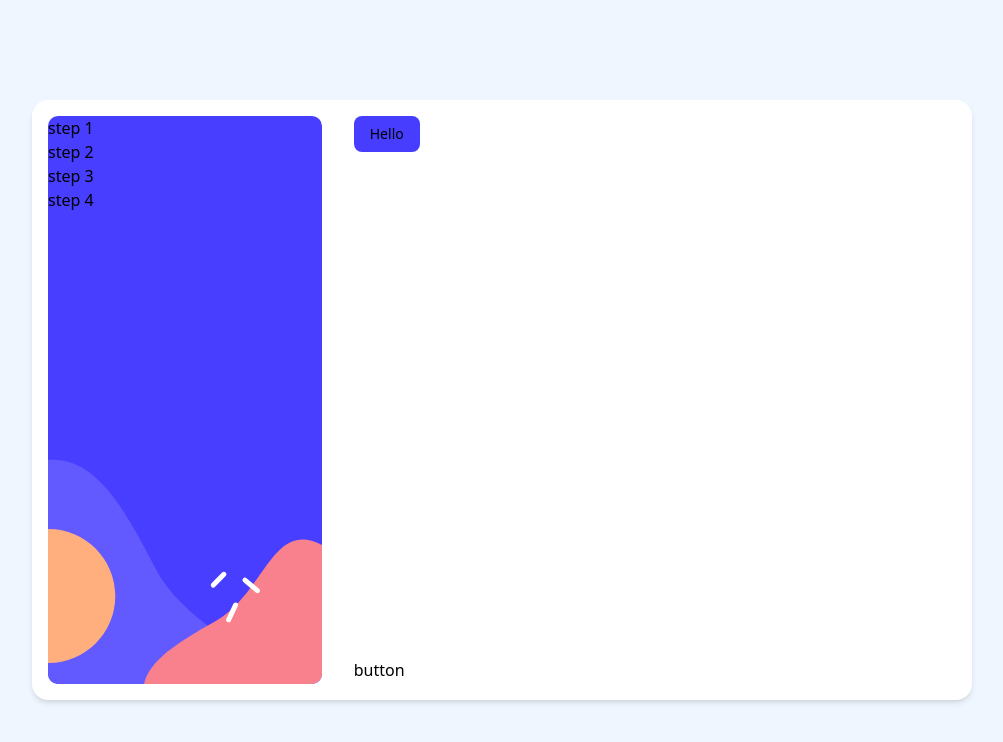
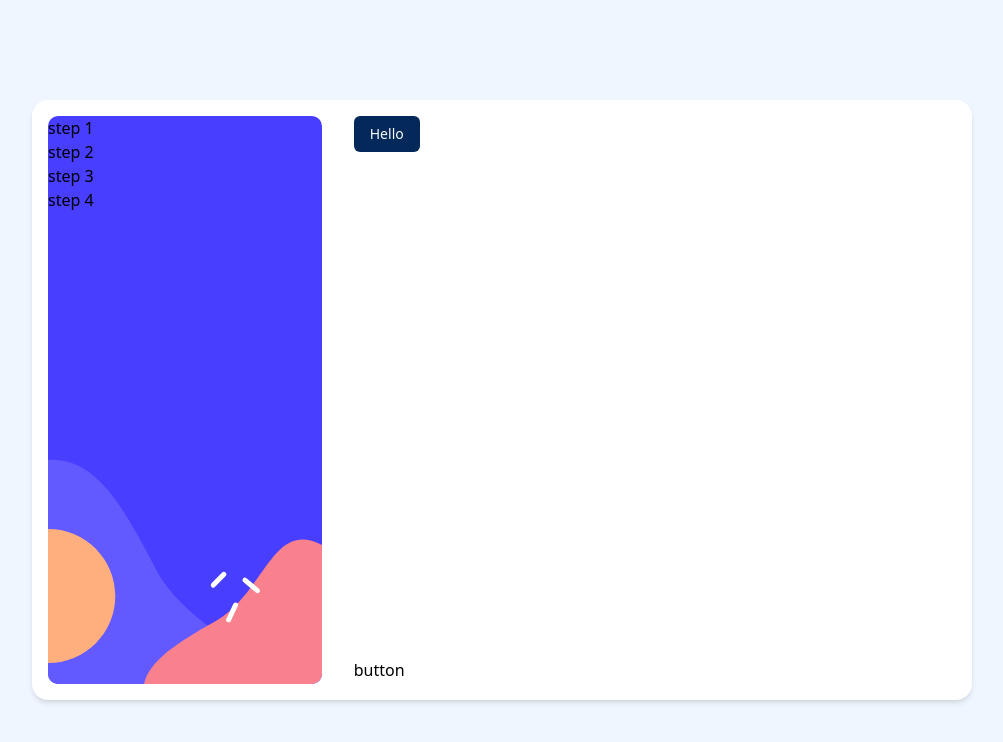
Before and after one commit to ofcljaved/multi-step-form, a React (Vite) app: page / in a window 1280 px wide. Shown: the top 742 px of the page, without its empty margins (138-1141 px from the left). Built offline with nearby package versions, Linux system fonts and the light colour scheme.

Commit message:
build: button component

```diff
--- a/src/components/Button/Button.tsx
+++ b/src/components/Button/Button.tsx
@@ -12,21 +12,28 @@ export interface ButtonProps
 
 const Button = React.forwardRef<HTMLButtonElement, ButtonProps>(
   (
-    { children, className, variant = 'Primary', type = 'button', ...props },
+    {
+      children,
+      className = '',
+      variant = 'Primary',
+      type = 'button',
+      ...props
+    },
     ref
   ) => {
     const variantStyle: VariantStyles = {
-      Primary: 'bg-primary',
-      Secondary: '',
-      Destructive: '',
-      Outline: '',
-      Ghost: '',
+      Primary: 'bg-primary text-primary-foreground hover:bg-primary/90',
+      Secondary: 'bg-secondary text-secondary-foreground hover:bg-secondary/80',
+      Destructive:
+        'bg-destructive text-primary-foreground hover:bg-destructive/90',
+      Outline: 'border bg-transparent shadow-sm hover:bg-muted-foreground',
+      Ghost: 'hover:bg-muted-foreground',
     };
 
     return (
       <button
         type={type}
-        className={`"inline-flex focus-visible:ring-ring disabled:opacity-50", items-center justify-center whitespace-nowrap rounded-lg px-4 py-2 text-sm font-medium ring-offset-background transition-colors focus-visible:outline-none
+        className={`focus-visible:ring-ring disabled:opacity-50, inline-flex items-center justify-center whitespace-nowrap rounded-md px-4 py-2 text-sm font-medium ring-offset-background transition-colors focus-visible:outline-none
         focus-visible:ring-2 focus-visible:ring-offset-2 disabled:pointer-events-none ${variantStyle[variant]} ${className}`}
         ref={ref}
         {...props}
--- a/src/components/Form/Form.tsx
+++ b/src/components/Form/Form.tsx
@@ -3,7 +3,7 @@ import { Button } from '..';
 const Form = () => {
   return (
     <div>
-      <Button className=''>Hello</Button>
+      <Button variant='Secondary'>Hello</Button>
     </div>
   );
 };
--- a/tailwind.config.js
+++ b/tailwind.config.js
@@ -16,7 +16,7 @@ export default {
           foreground: 'hsl(var(--secondary-foreground))',
         },
         destructive: {
-          DEFAULT: 'hsl(var(--destructive) / <alpha-value>)',
+          DEFAULT: 'hsl(var(--destructive), <alpha-value>)',
         },
         muted: {
           DEFAULT: 'hsl(var(--muted))',
```
